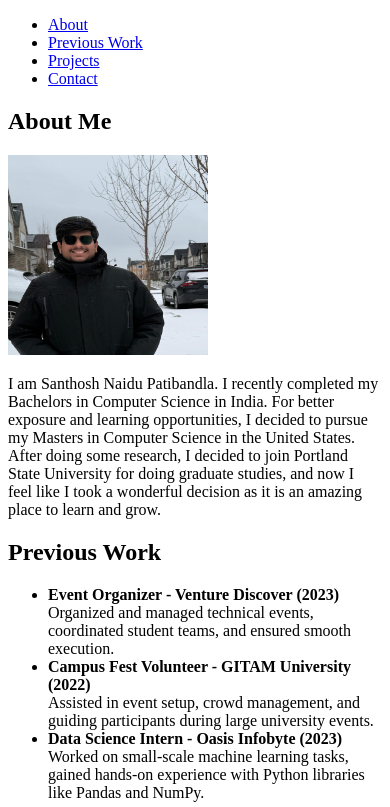
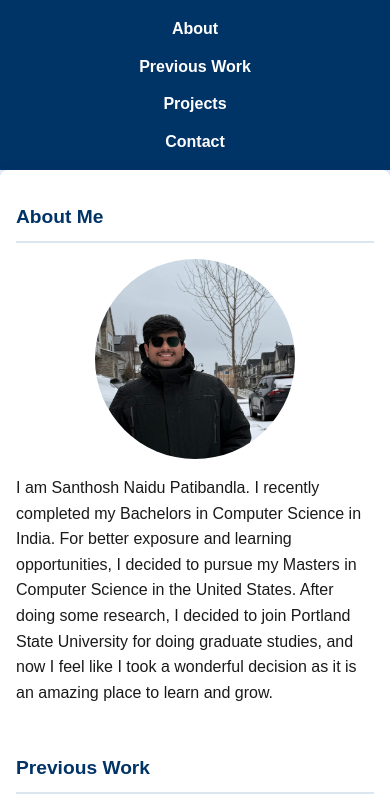
Before and after one commit to spatiban9/spatiban9.github.io, a plain HTML site: page index.html in a window 390 px wide. Shown: the top 807 px of the page. Drawn offline with Linux system fonts and the light colour scheme.

Commit message:
CSS and JS scripts are updated
Added CSS and JS scripts for responsive layout.

```diff
--- a/index.html
+++ b/index.html
@@ -5,6 +5,7 @@
     <meta name="viewport" content="width=device-width, initial-scale=1.0" />
     <title>Santhosh Naidu Patibandla - Portfolio</title>
     <link rel="stylesheet" href="style.css" />
+    <script src="script.js" defer></script>
   </head>
   <body>
     <header>
--- a/script.js
+++ b/script.js
@@ -0,0 +1,18 @@
+document.addEventListener("DOMContentLoaded", function () {
+  const form = document.getElementById("contactForm");
+
+  form.addEventListener("submit", function (e) {
+    e.preventDefault();
+
+    const name = document.getElementById("name").value.trim();
+    const email = document.getElementById("email").value.trim();
+    const message = document.getElementById("message").value.trim();
+
+    if (name && email && message) {
+      alert(`Thank you, ${name}! Your message has been received.`);
+      form.reset();
+    } else {
+      alert("Please fill in all fields before submitting.");
+    }
+  });
+});
--- a/style.css
+++ b/style.css
@@ -0,0 +1,126 @@
+body {
+  font-family: Arial, sans-serif;
+  margin: 0;
+  padding: 0;
+  background-color: #e9f0fb;
+  color: #1a1a1a;
+  line-height: 1.6;
+}
+
+header {
+  background-color: #003366;
+  color: #fff;
+  padding: 1rem 0;
+  text-align: center;
+}
+
+nav ul {
+  list-style: none;
+  display: flex;
+  justify-content: center;
+  flex-wrap: wrap;
+  padding: 0;
+  margin: 0;
+  gap: 1.5rem;
+}
+
+nav a {
+  color: white;
+  text-decoration: none;
+  font-weight: bold;
+}
+
+nav a:hover {
+  text-decoration: underline;
+}
+
+main {
+  padding: 2rem;
+  max-width: 1000px;
+  margin: auto;
+  background-color: #ffffff;
+  border-radius: 8px;
+  box-shadow: 0 0 10px rgba(0, 51, 102, 0.1);
+}
+
+section {
+  margin-bottom: 3rem;
+}
+
+h2 {
+  color: #003366;
+  border-bottom: 2px solid #dce6f1;
+  padding-bottom: 0.5rem;
+}
+
+#about img {
+  border-radius: 50%;
+  display: block;
+  margin: 1rem auto;
+  width: 200px;
+  height: 200px;
+  object-fit: cover;
+}
+
+form {
+  display: flex;
+  flex-direction: column;
+  gap: 1rem;
+}
+
+input,
+textarea {
+  padding: 0.75rem;
+  font-size: 1rem;
+  border: 1px solid #99bbd8;
+  border-radius: 4px;
+  background-color: #f7faff;
+}
+
+button {
+  padding: 0.6rem 1.2rem;
+  font-size: 1rem;
+  background-color: #0055aa;
+  color: white;
+  border: none;
+  border-radius: 4px;
+  cursor: pointer;
+}
+
+button:hover {
+  background-color: #003f80;
+}
+
+@media (max-width: 820px) {
+  main {
+    padding: 1.5rem;
+  }
+  nav ul {
+    gap: 1rem;
+    font-size: 1rem;
+  }
+  h2 {
+    font-size: 1.4rem;
+  }
+}
+
+@media (max-width: 480px) {
+  nav ul {
+    flex-direction: column;
+    align-items: center;
+    gap: 0.75rem;
+  }
+  main {
+    padding: 1rem;
+  }
+  h2 {
+    font-size: 1.2rem;
+  }
+  input,
+  textarea {
+    font-size: 0.95rem;
+  }
+  button {
+    font-size: 0.95rem;
+  }
+}
```
